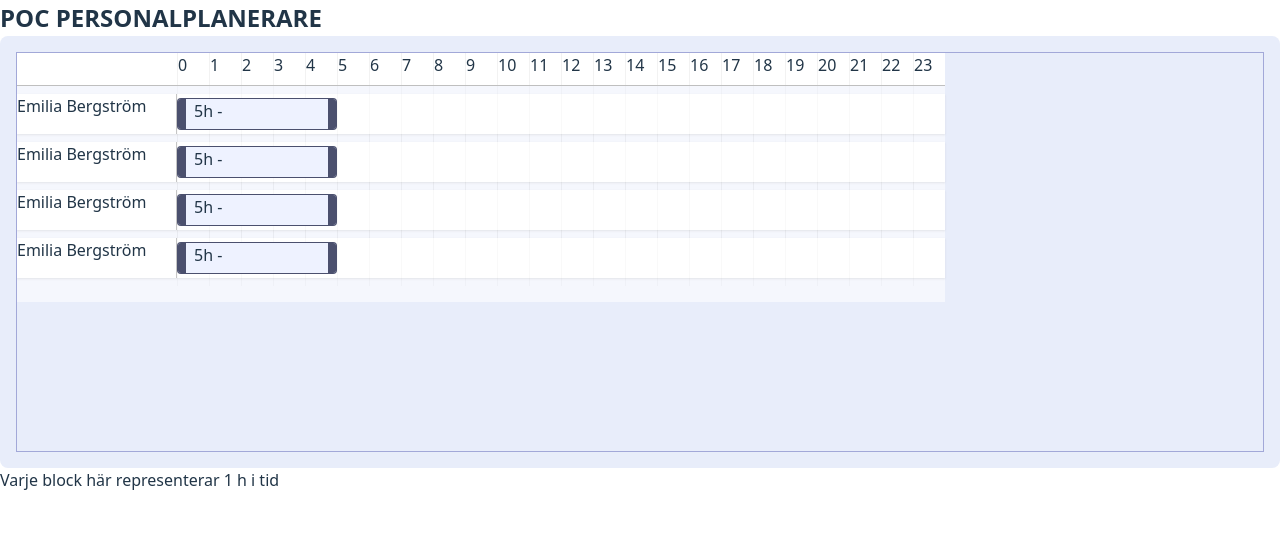
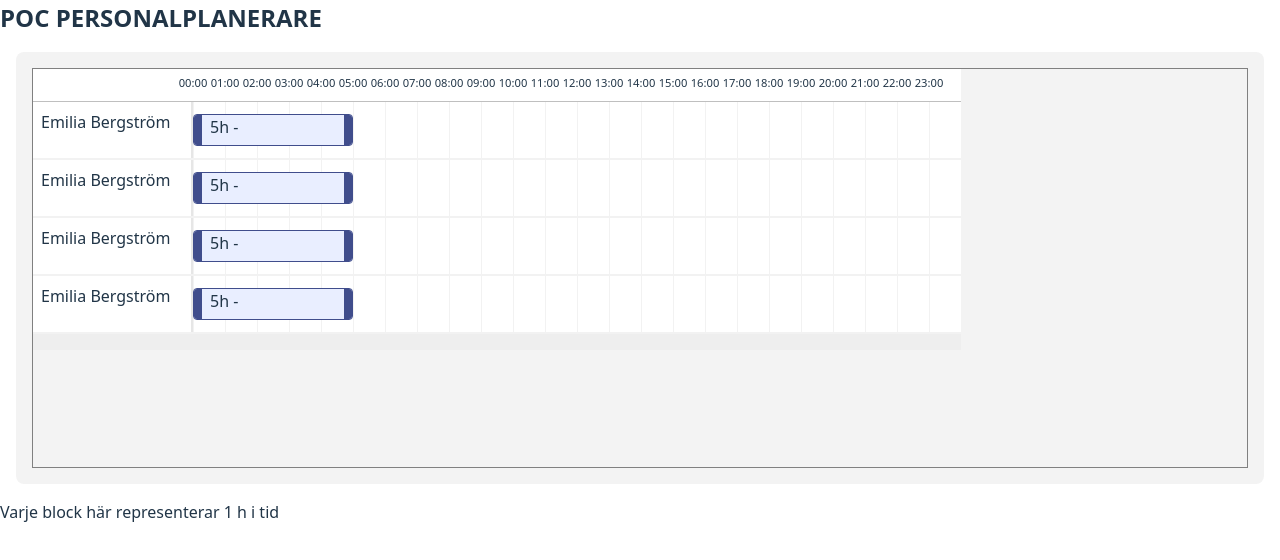
Before and after one commit to viktorkuddis/POC-Personalplanerare, a React (Vite) app: page / in a window 1280 px wide. Shown: the top 560 px of the page. Built offline with nearby package versions, Linux system fonts and the light colour scheme.

Commit message:
timeline style

```diff
--- a/src/App.css
+++ b/src/App.css
@@ -7,19 +7,19 @@
 }
 
 .container {
-  background-color: rgb(232, 237, 250);
+  background-color: rgba(136, 136, 136, 0.1);
   padding: 1rem;
-
   border-radius: 0.5rem;
+  margin: 1rem;
 }
 .scrollContainer {
   overflow: auto;
-  border: 1px solid rgb(162, 168, 216);
+  border: 1px solid grey;
   height: 400px;
   position: static;
 }
 .contentContainer {
-  background-color: #ffffff95;
+  background-color: hsla(0, 0%, 76%, 0.1);
   padding-bottom: 1rem;
   width: fit-content;
 }
--- a/src/components/TimeBlock/TimeBlock.module.css
+++ b/src/components/TimeBlock/TimeBlock.module.css
@@ -1,6 +1,7 @@
 .resizeable {
-  background-color: rgb(238, 242, 255);
-  border: 1px, solid, hwb(231 9% 75% / 0.757);
+  background-color: rgb(233, 238, 255);
+  border: 1px solid hwb(230 25% 45%);
+
   /* resize: horizontal; */
   min-height: 2rem;
   /* resize: both; */
@@ -16,7 +17,7 @@
   width: 0.5rem;
   position: absolute;
   cursor: col-resize;
-  background-color: hwb(231 9% 75% / 0.757);
+  background-color: hwb(230 25% 45%);
 }
 .leftHandle {
   left: 0px;
@@ -26,7 +27,7 @@
 }
 .body {
   /* background-color: aqua; */
-  margin-left: 1rem;
-  margin-right: 1rem;
+  padding: 0 1rem;
+
   height: 100%;
 }
--- a/src/components/TimeLineIndicator/TimeLineIndicator.jsx
+++ b/src/components/TimeLineIndicator/TimeLineIndicator.jsx
@@ -16,7 +16,11 @@ export const TimeLineIndicatorNumbers = ({ firstColumnSize, timelineSize }) => {
               style={{ width: `${timelineSize}rem` }}
               key={i}
             >
-              {i}
+              <span className={styles.timeStampLable} >
+                {i < 10 && "0"}
+                {i}:00
+              </span>
+
             </div>
           ))
         }
--- a/src/components/TimeLineIndicator/TimeLineIndicator.module.css
+++ b/src/components/TimeLineIndicator/TimeLineIndicator.module.css
@@ -10,9 +10,9 @@
 /* .paddingBoxLeft {
 } */
 
-/* VARIANTS */
+/* VARIANTS */ /* VARIANTS */ /* VARIANTS */ /* VARIANTS */ /* VARIANTS */
 
-/* numners: */
+/* numners: */ /* numners: */ /* numners: */ /* numners: */ /* numners: */
 .timeSpansContainerNumberVariant {
   background-color: white;
   border-bottom: 1px solid rgba(128, 128, 128, 0.5);
@@ -22,17 +22,24 @@
 }
 .numberVariant {
   border-left: 1px solid rgba(128, 128, 128, 0.1);
+  border: none; /*ingen kantlinje */
 }
 
-/* lines: */
+.timeStampLable {
+  font-size: 70%;
+  display: inline-block;
+  transform: translateX(-50%);
+}
+
+/* lines: */ /* lines: */ /* lines: */ /* lines: */ /* lines: */ /* lines: */
 .timeSpansContainerLineVariant {
   pointer-events: none; /* är ej ivägen för kick*/
   position: absolute;
-  top: -0.5rem;
-  bottom: -0.5rem;
-  left: 0;
+  top: 0;
+  bottom: 0;
+  left: 0px;
 }
 .lineVariant {
-  border-left: 1px solid rgba(128, 128, 128, 0.05);
+  border-left: 1px solid rgba(128, 128, 128, 0.1);
   height: 100%;
 }
--- a/src/components/TimelineRow/TimelineRow.jsx
+++ b/src/components/TimelineRow/TimelineRow.jsx
@@ -9,14 +9,20 @@ function TimelineRow({ firstColumnSize, userData, timelineSize, children }) {
 
     return (<>
 
-
         <div className={styles.row}>
+            {/* detta är linjerna osm är placerade i bakgrunden: */}
             <TimeLineIndicatorLines firstColumnSize={10} timelineSize={timelineSize} />
 
             <div className={styles.firstColumn} style={{ width: `${firstColumnSize}rem` }}>
                 {userData.name}
             </div>
-            {children}
+            <div style={{
+                paddingTop: "0.5rem",
+                paddingBottom: "0.5rem"
+            }}>
+                {children}
+
+            </div>
         </div>
     </>
     )
--- a/src/components/TimelineRow/TimelineRow.module.css
+++ b/src/components/TimelineRow/TimelineRow.module.css
@@ -2,12 +2,18 @@
   width: 100%;
   position: relative;
   display: flex;
-  margin: 0.5rem 0rem;
+  /* margin: 0.5rem 0rem; */
   background-color: white;
   /* border: 1px solid green; */
   /* padding: 0.25rem; */
-  box-shadow: 0px 1px 2px rgba(129, 129, 129, 0.169);
+
+  border-bottom: 2px solid hsla(0, 0%, 50%, 0.1);
 }
 .firstColumn {
-  border-right: 1px solid rgba(128, 128, 128, 0.457);
+  border-right: 2px solid rgba(128, 128, 128, 0.2);
+  padding: 0.5rem;
+  position: sticky;
+  left: 0;
+  z-index: 5;
+  background-color: white;
 }
```
